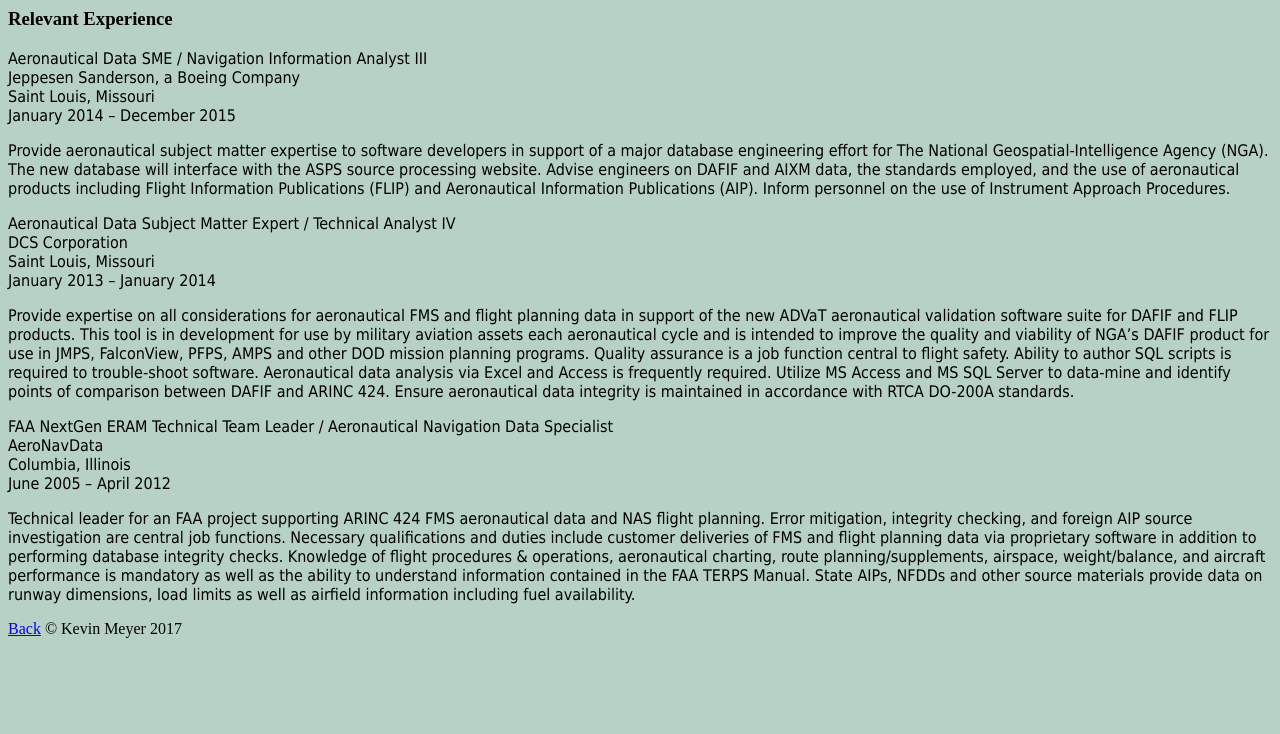
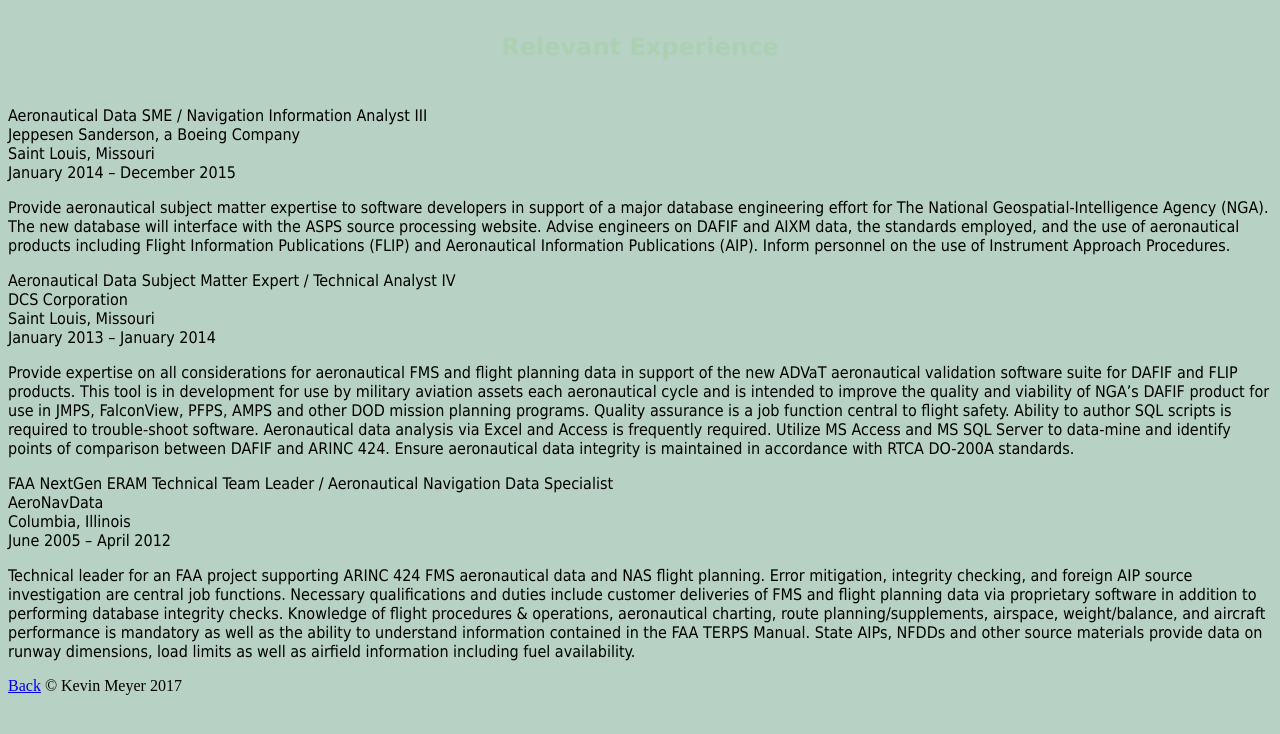
Before and after one commit to aeroSME/html-me-something, a plain HTML site: page experience.html in a window 1280 px wide. Drawn offline with Linux system fonts and the light colour scheme.

```diff
--- a/experience.html
+++ b/experience.html
@@ -8,7 +8,7 @@
     </head>
     <body>
         <header>
-            <h3>Relevant Experience</h3>
+            <h2 class="class_item">Relevant Experience</h2>
         </header>
             <main>
                 <article>
```
